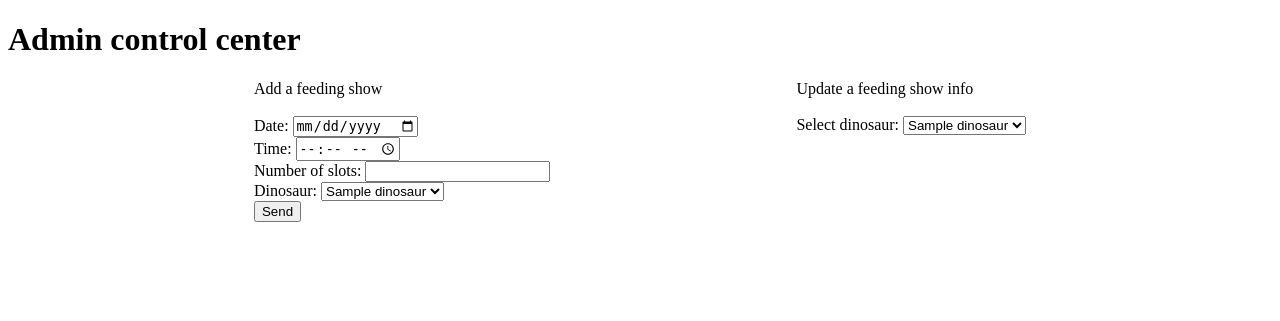
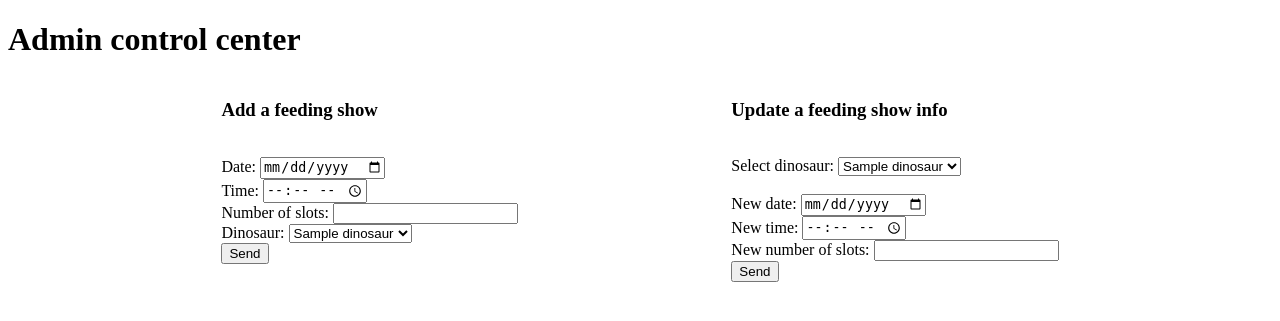
Before and after one commit to oonarauhala/tietokantasovellus, a Flask app: template templates/admin.html in a window 1280 px wide. Shown: the top 321 px of the page. Run offline with Flask 2, Linux system fonts and the light colour scheme; the template is opened without the code that fills it: most values are stand-ins (such as "Sample title", 1, 10 or a date in 2020).

Commit message:
Add inputs to admin time updating

```diff
--- a/templates/admin.html
+++ b/templates/admin.html
@@ -11,8 +11,7 @@
     <div id="forms">
         <div id="form">
             <!-- Add feeding time -->
-            Add a feeding show
-            <br>
+            <h3>Add a feeding show</h3>
             <br>
             <form action="/add_time" method="POST">
                 Date:
@@ -38,8 +37,7 @@
         </div>
         <div id="form">
             <!-- Feeding time update -->
-            Update a feeding show info
-            <br>
+            <h3>Update a feeding show info</h3>
             <br>
             <form action="/update_time" method="POST">
                 Select dinosaur:
@@ -58,6 +56,17 @@
                     </div>
                     {% endfor %}
                 <!-- Create hidden element ends -->
+                <br>
+                New date:
+                <input type="date" name="date">
+                <br>
+                New time:
+                <input type="time" name="time">
+                <br>
+                New number of slots:
+                <input type="number" name="available">
+                <br>
+                <input type="submit" value="Send">
             </form>
             <!-- Feeding time update ends -->
         </div>
```
